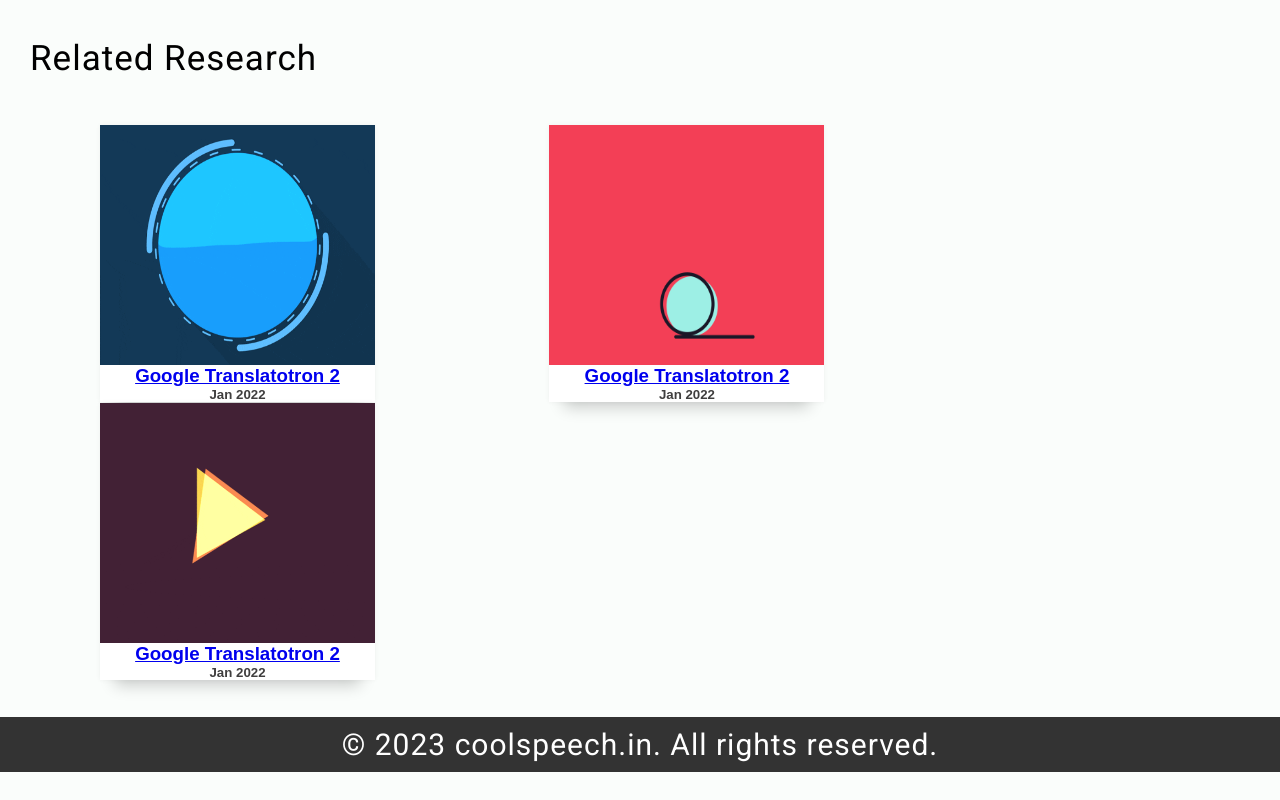
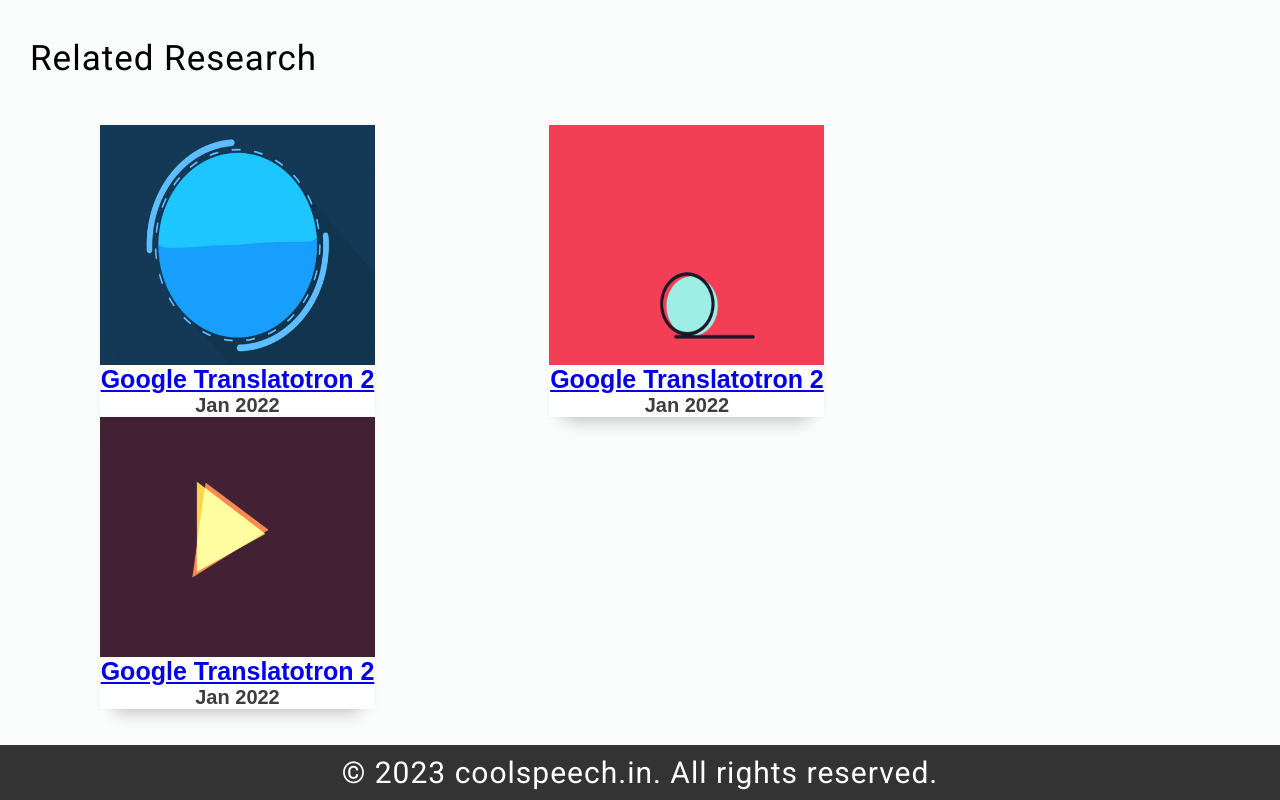
Before and after one commit to MKV-MeghanaKV/About_mobile_responsive, a plain HTML site: page mobileresponsive/index.html in a window 1280 px wide. Shown: the part 10792-11592 px from the top of the page. Before the commit the page ends 11564 px from the top, so only its background shows below. Drawn offline with nearby package versions, Linux system fonts and the light colour scheme.

Commit message:
Update index.html

```diff
--- a/mobileresponsive/index.html
+++ b/mobileresponsive/index.html
@@ -349,8 +349,8 @@
 
     <figure class="card__feature"><a href="https://ai.googleblog.com/2019/05/introducing-translatotron-end-to-end.html">
       <img src="gif5.gif" width="275" height="240" frameBorder="0" class="card__img">
-      <h3 style="text-align:center;">Google Translatotron 2</h3></a>
-      <h5 style="text-align:center;color:rgb(63, 62, 62);">Jan 2022</h5>
+      <h3 style="text-align:center;font-size:25px;">Google Translatotron 2</h3></a>
+      <h5 style="text-align:center;color:rgb(63, 62, 62);font-size:20px;">Jan 2022</h5>
     </figure>
   </div>
 </article>
@@ -360,8 +360,8 @@
 
     <figure class="card__feature"><a href="https://ai.googleblog.com/2019/05/introducing-translatotron-end-to-end.html">
       <img src="gif6.gif" width="275" height="240" frameBorder="0" class="card__img">
-      <h3 style="text-align:center;">Google Translatotron 2</h3></a>
-      <h5 style="text-align:center;color:rgb(63, 62, 62);">Jan 2022</h5>
+      <h3 style="text-align:center;font-size:25px;">Google Translatotron 2</h3></a>
+      <h5 style="text-align:center;color:rgb(63, 62, 62);font-size:20px;">Jan 2022</h5>
     </figure>
  </div>
 </article>
@@ -371,8 +371,8 @@
 
     <figure class="card__feature"><a href="https://ai.googleblog.com/2019/05/introducing-translatotron-end-to-end.html">
       <img src="gif4.gif" width="275" height="240" frameBorder="0" class="card__img">
-      <h3 style="text-align:center;">Google Translatotron 2</h3></a>
-      <h5 style="text-align:center;color:rgb(63, 62, 62);">Jan 2022</h5>
+      <h3 style="text-align:center;font-size:25px;">Google Translatotron 2</h3></a>
+      <h5 style="text-align:center;color:rgb(63, 62, 62);font-size:20px;">Jan 2022</h5>
     </figure>
  </div>
 </article>
```
